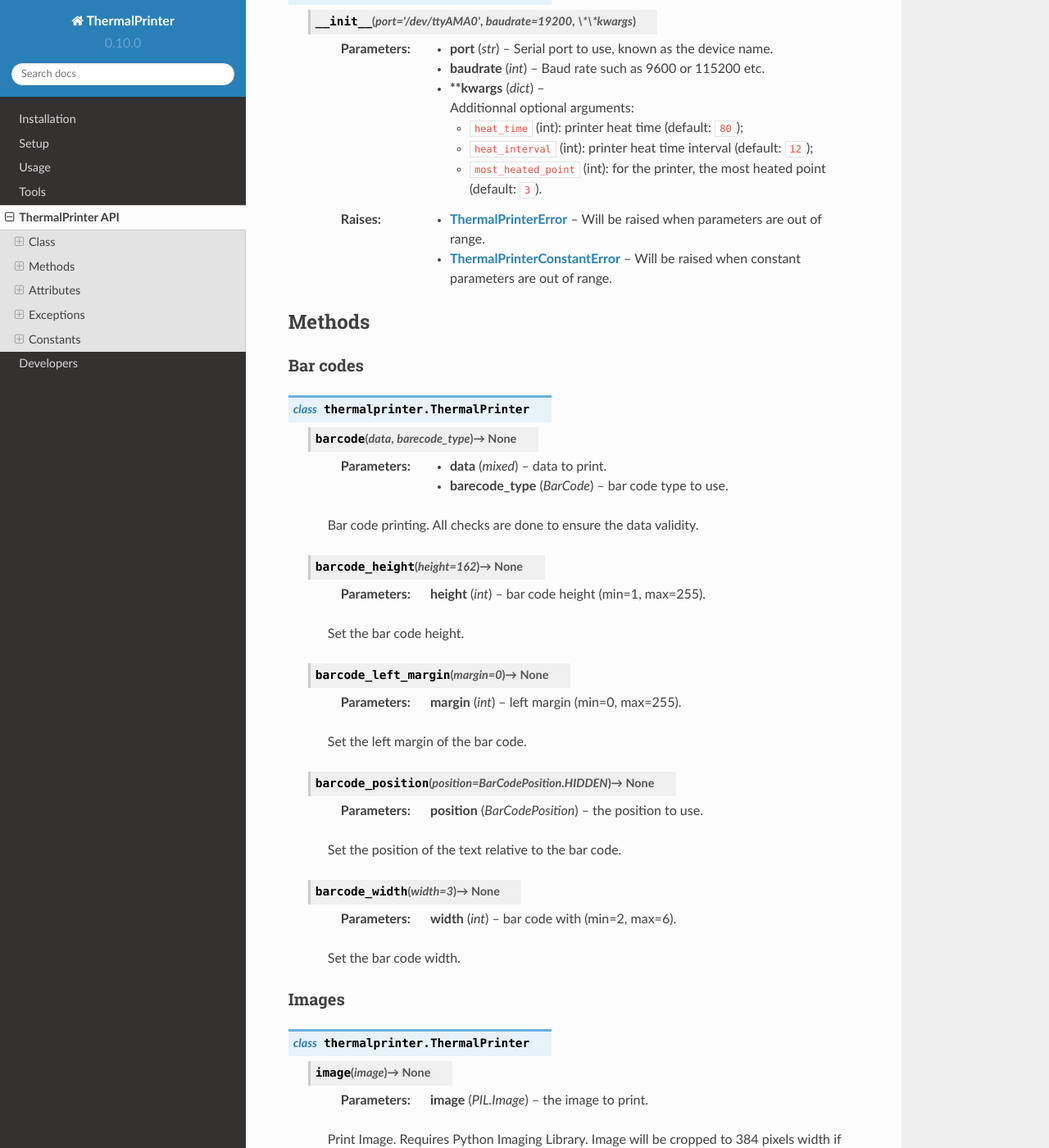
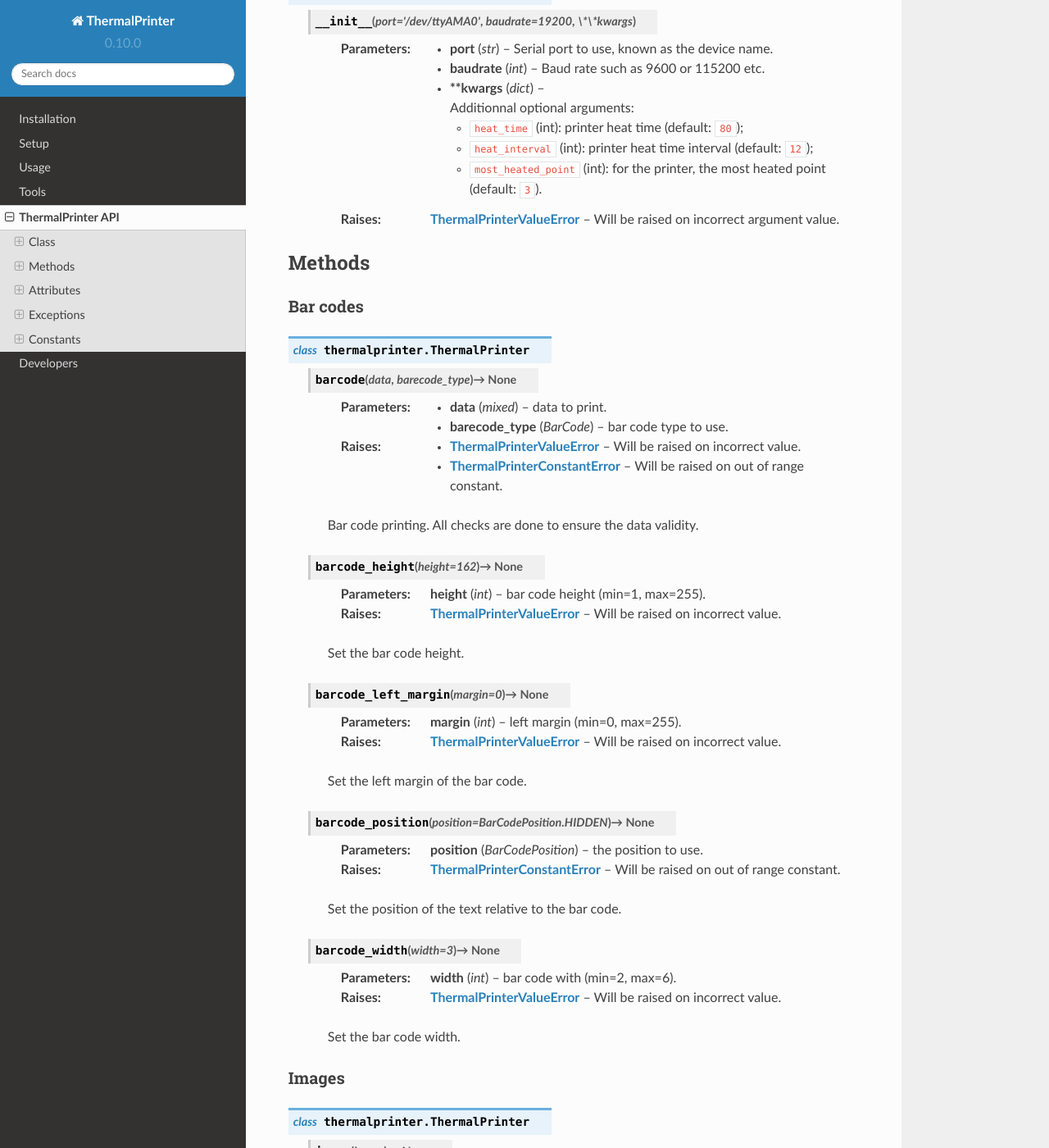
Before and after one commit to BoboTiG/thermalprinter, a Sphinx documentation site: the page built from docs/source/api.rst, in a window 1280 px wide and 1400 px high, scrolled down 243 px. Shown: the whole window at 82% size. Built offline with Sphinx 7.4.7 and the Read the Docs theme 2.0.0, drawn with Linux system fonts in a browser that asks for light colours; some of the changed text lies outside the part shown.

Commit message:
doc: specify raised Exception for every methods

```diff
--- a/docs/source/api.rst
+++ b/docs/source/api.rst
@@ -24,11 +24,7 @@ Class
             - ``heat_interval`` (int): printer heat time interval (default: ``12``);
             - ``most_heated_point`` (int): for the printer, the most heated point (default: ``3``).
 
-        :exception ThermalPrinterError:
-            Will be raised when parameters are out of range.
-
-        :exception ThermalPrinterConstantError:
-            Will be raised when constant parameters are out of range.
+        :exception ThermalPrinterValueError: Will be raised on incorrect argument value.
 
 
 Methods
@@ -43,6 +39,8 @@ Bar codes
 
         :param mixed data: data to print.
         :param BarCode barecode_type: bar code type to use.
+        :exception ThermalPrinterValueError: Will be raised on incorrect value.
+        :exception ThermalPrinterConstantError: Will be raised on out of range constant.
 
         Bar code printing. All checks are done to ensure the data validity.
 
@@ -50,6 +48,7 @@ Bar codes
     .. method:: barcode_height(height=162) -> None
 
         :param int height: bar code height (min=1, max=255).
+        :exception ThermalPrinterValueError: Will be raised on incorrect value.
 
         Set the bar code height.
 
@@ -57,6 +56,7 @@ Bar codes
     .. method:: barcode_left_margin(margin=0) -> None
 
         :param int margin: left margin (min=0, max=255).
+        :exception ThermalPrinterValueError: Will be raised on incorrect value.
 
         Set the left margin of the bar code.
 
@@ -64,6 +64,7 @@ Bar codes
     .. method:: barcode_position(position=BarCodePosition.HIDDEN) -> None
 
         :param BarCodePosition position: the position to use.
+        :exception ThermalPrinterConstantError: Will be raised on out of range constant.
 
         Set the position of the text relative to the bar code.
 
@@ -71,6 +72,7 @@ Bar codes
     .. method:: barcode_width(width=3) -> None
 
         :param int width: bar code with (min=2, max=6).
+        :exception ThermalPrinterValueError: Will be raised on incorrect value.
 
         Set the bar code width.
 
@@ -112,6 +114,7 @@ Text styling
     .. method:: char_spacing(spacing=0) -> None
 
         :param int spacing: spacing to use (min=0, max=255).
+        :exception ThermalPrinterValueError: Will be raised on incorrect value.
 
         Set the right character spacing.
 
@@ -140,6 +143,7 @@ Text styling
     .. method:: justify(value='L') -> None
 
         :param str value: the new justification.
+        :exception ThermalPrinterValueError: Will be raised on incorrect value.
 
         Set text justification:
 
@@ -151,6 +155,7 @@ Text styling
     .. method:: left_margin(margin=0) -> None
 
         :param int margin: the new margin (min=0, max=47).
+        :exception ThermalPrinterValueError: Will be raised on incorrect value.
 
         Set the left margin.
 
@@ -158,6 +163,7 @@ Text styling
     .. method:: line_spacing(spacing=30) -> None
 
         :param int spacing: the new spacing (min=0, max=255).
+        :exception ThermalPrinterValueError: Will be raised on incorrect value.
 
         Set line spacing.
 
@@ -172,6 +178,7 @@ Text styling
     .. method:: size(value='S') -> None
 
         :param str value: the new text size.
+        :exception ThermalPrinterValueError: Will be raised on incorrect value.
 
         Set text size:
 
@@ -192,6 +199,7 @@ Text styling
     .. method:: underline(weight=0) -> None
 
         :param int weight: the underline's weight (min=0, max=2).
+        :exception ThermalPrinterValueError: Will be raised on incorrect value.
 
         Turn underline mode on/off:
 
@@ -215,6 +223,7 @@ Encoding and charsets
     .. method:: charset(charset=CharSet.USA) -> None
 
         :param CharSet charset: new charset to use.
+        :exception ThermalPrinterConstantError: Will be raised on out of range constant.
 
         Select an internal character set.
 
@@ -222,6 +231,7 @@ Encoding and charsets
     .. method:: codepage(codepage=CodePage.CP437) -> None
 
         :param CodePage codepage: new code page to use.
+        :exception ThermalPrinterConstantError: Will be raised on out of range constant.
 
         Select character code table.
 
@@ -241,6 +251,7 @@ Chinese
     .. method:: chinese_format(fmt=Chinese.GBK) -> None
 
         :param Chinese fmt: new format to use.
+        :exception ThermalPrinterConstantError: Will be raised on out of range constant.
 
         Selection of the Chinese format.
 
@@ -253,6 +264,7 @@ Printing
     .. method:: feed(number=1) -> None
 
         :param int number: number of lines.
+        :exception ThermalPrinterValueError: Will be raised on incorrect value.
 
         Feeds by the specified number of lines (min=0, max=255).
 
@@ -297,6 +309,7 @@ Printer state
     .. method:: sleep(seconds=1) -> None
 
         :param int seconds: value to pass to the printer (min=0, unit=sec).
+        :exception ThermalPrinterValueError: Will be raised on incorrect value.
 
         Put the printer into a low-energy state.
 
```
Also changed, not shown: docs/source/tools.rst (+6 -5 lines).
